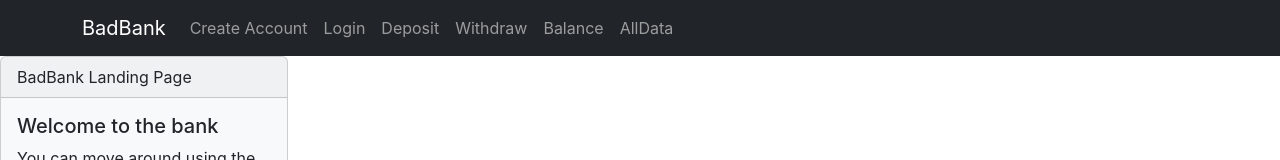
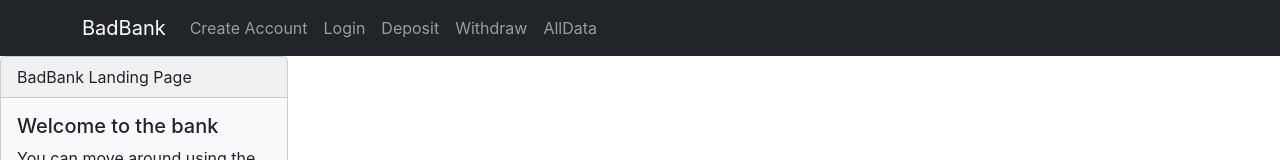
Before and after one commit to giankbo/bad-bank, a React (Create React App) app: page / in a window 1280 px wide. Shown: the top 160 px of the page. Built offline with nearby package versions, Linux system fonts and the light colour scheme.

Commit message:
Remove balance

```diff
--- a/src/App.js
+++ b/src/App.js
@@ -1,7 +1,6 @@
 import React from 'react';
 import { Route, Routes, HashRouter } from 'react-router-dom';
 import AllData from './alldata';
-import Balance from './balance';
 import { UserContextProvider } from './context';
 import CreateAccount from './createaccount';
 import Deposit from './deposit';
@@ -22,7 +21,6 @@ export default function Spa() {
           <Route path='/login/' element={<Login />} />
           <Route path='/deposit/' element={<Deposit />} />
           <Route path='/withdraw/' element={<Withdraw />} />
-          <Route path='/balance/' element={<Balance />} />
           <Route path='/alldata/' element={<AllData />} />
         </Routes>
       </UserContextProvider>
--- a/src/navbar.js
+++ b/src/navbar.js
@@ -17,7 +17,6 @@ export default function NavBar() {
                 <Nav.Link href='#/login/'>Login</Nav.Link>
                 <Nav.Link href='#/deposit/'>Deposit</Nav.Link>
                 <Nav.Link href='#/withdraw/'>Withdraw</Nav.Link>
-                <Nav.Link href='#/balance/'>Balance</Nav.Link>
                 <Nav.Link href='#/alldata/'>AllData</Nav.Link>
               </Nav>
             </Navbar.Collapse>
```
